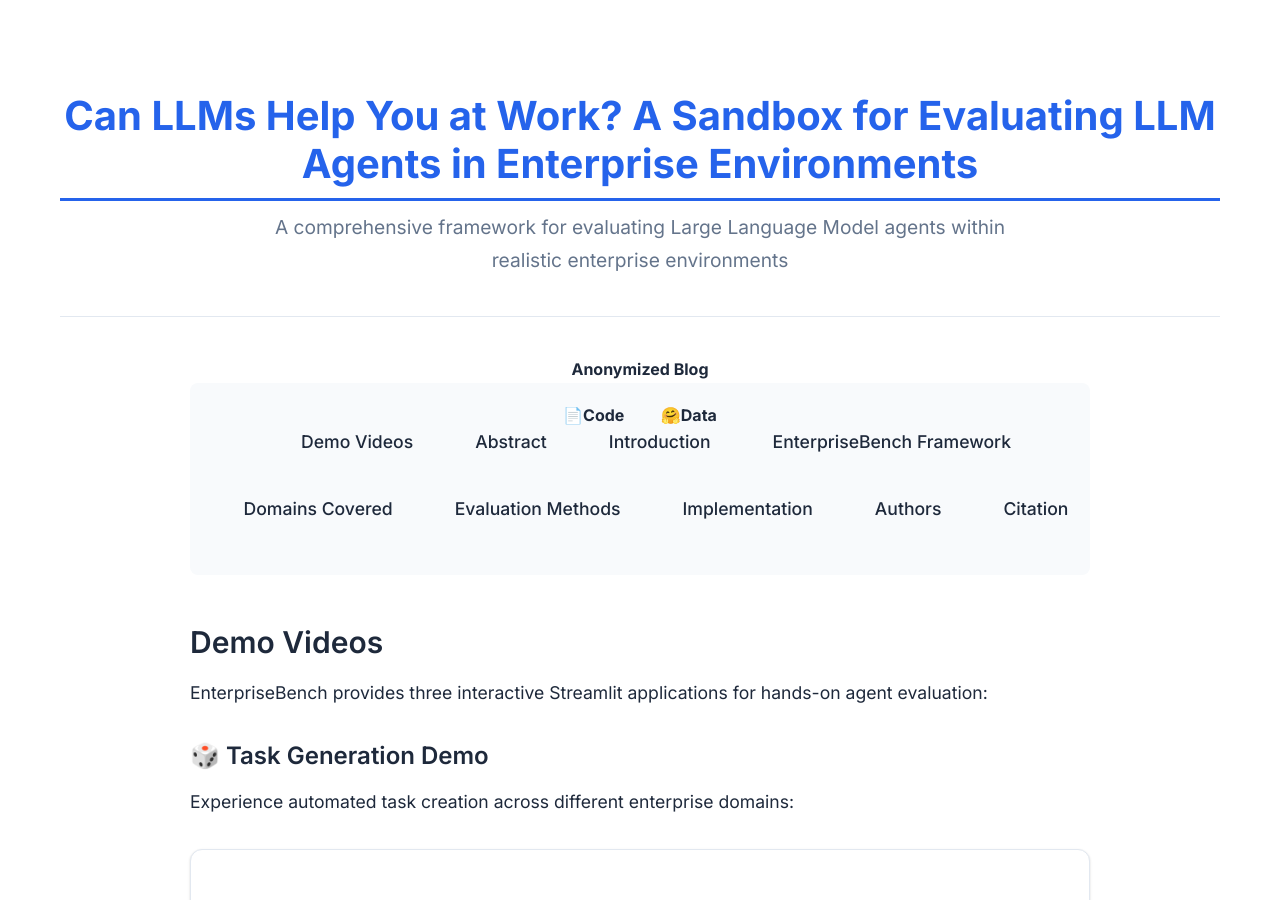
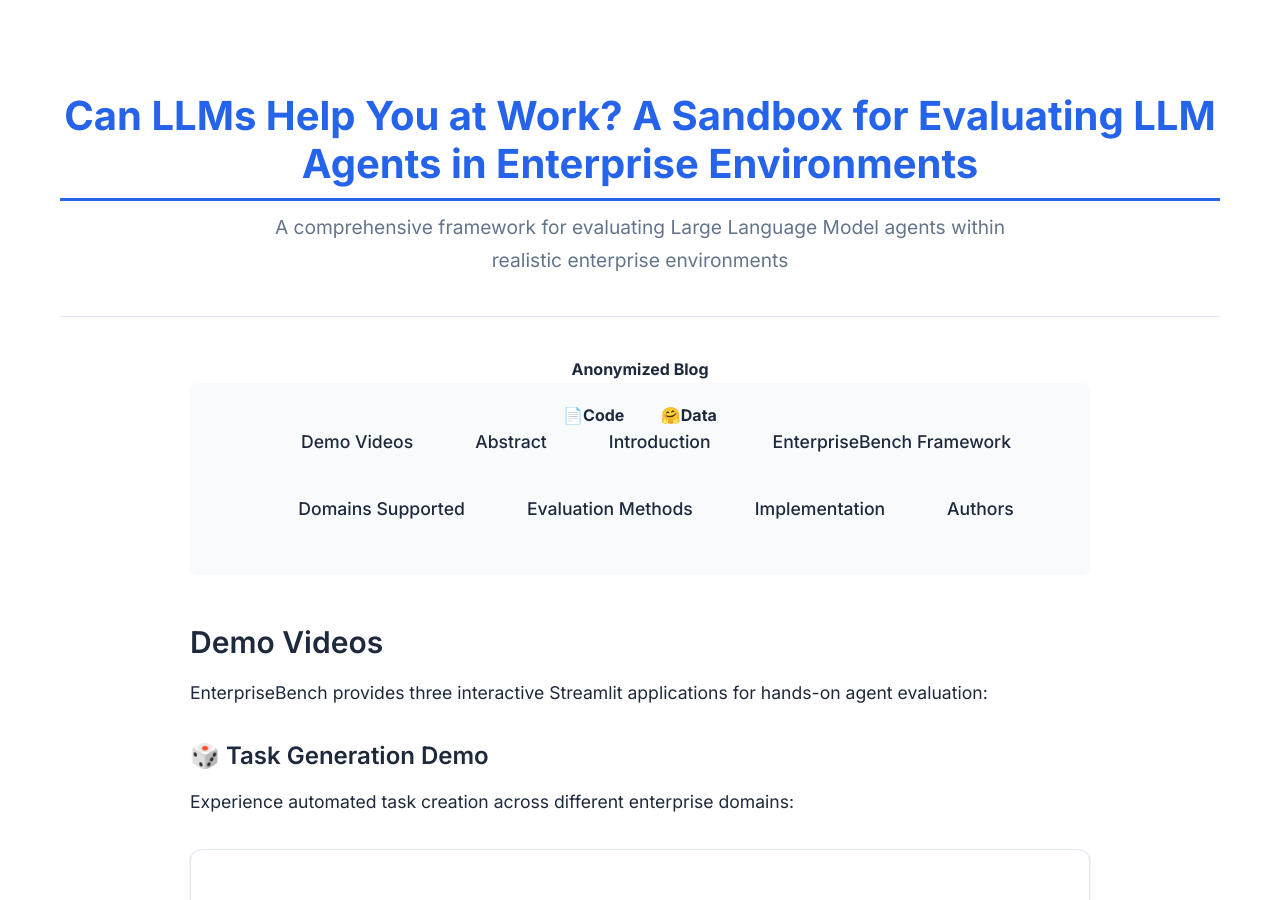
Before and after one commit to anonymous-tech-dev/EnterpriseBench, a Jekyll site: the page built from index.md, in a window 1280 px wide and 900 px high. Built offline with Jekyll 4.4.1, drawn with Linux system fonts in a browser that asks for light colours.

Commit message:
Update index.md

```diff
--- a/index.md
+++ b/index.md
@@ -19,11 +19,11 @@ title: "Can LLMs Help You at Work? A Sandbox for Evaluating LLM Agents in Enterp
     <li><a href="#abstract">Abstract</a></li>
     <li><a href="#introduction">Introduction</a></li>
     <li><a href="#framework">EnterpriseBench Framework</a></li>
-    <li><a href="#domains">Domains Covered</a></li>
+    <li><a href="#domains">Domains Supported</a></li>
     <li><a href="#evaluation">Evaluation Methods</a></li>
     <li><a href="#implementation">Implementation</a></li>
     <li><a href="#authors">Authors</a></li>
-    <li><a href="#citation">Citation</a></li>
+<!--     <li><a href="#citation">Citation</a></li> -->
   </ul>
 </div>
 
```
